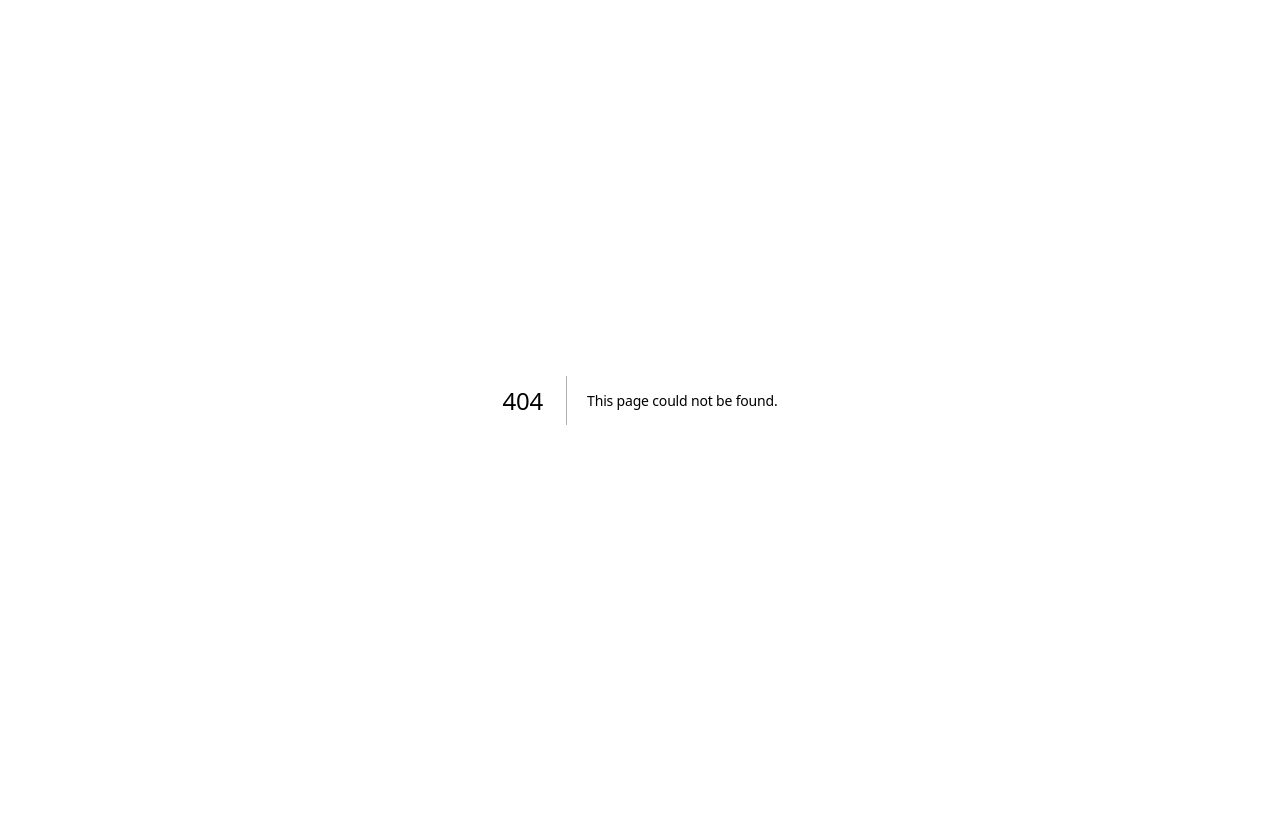
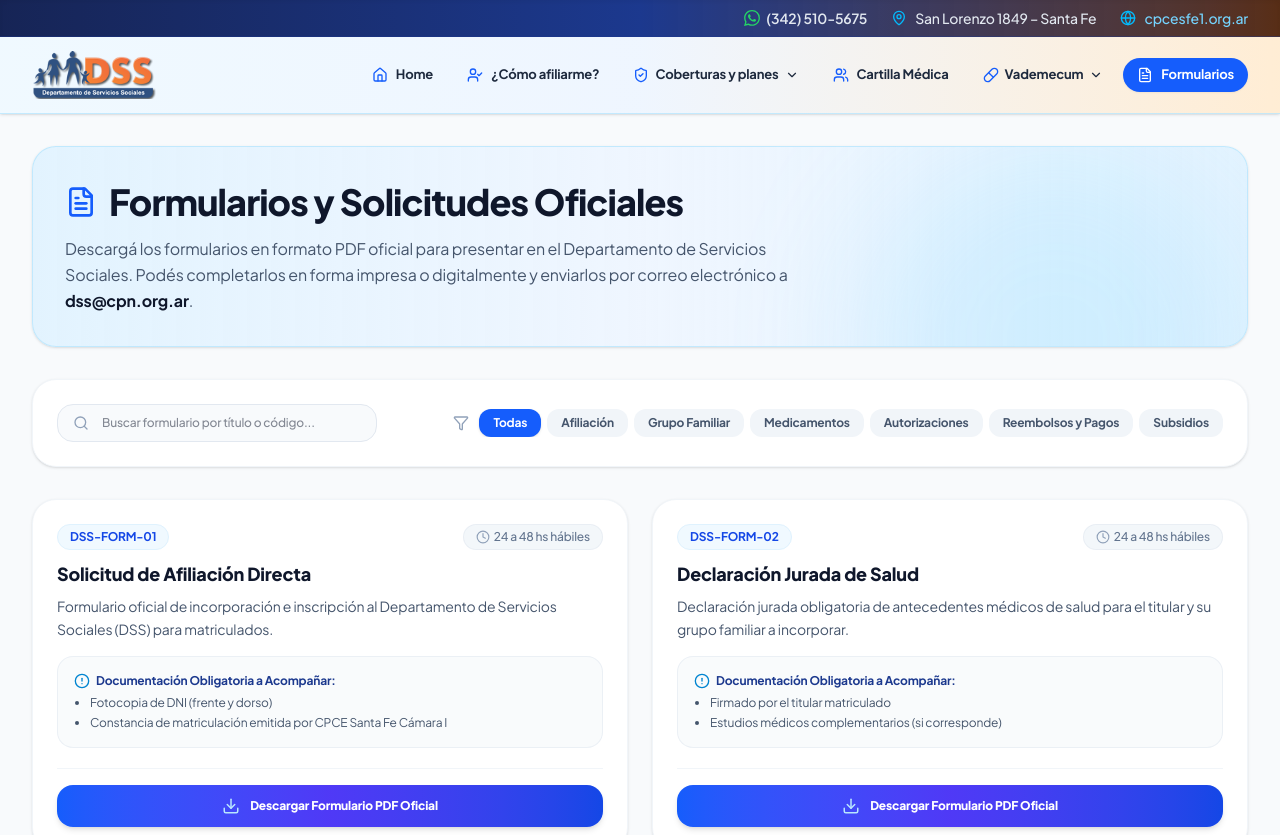
Before and after one commit to KarimServin/guia-interactiva-dss, a Next.js app: page /formularios in a window 1280 px wide. Before the commit this address had no page. Shown: the top 835 px of the page. Before the commit the page ends 800 px from the top, so only its background shows below. Built offline with nearby package versions, Linux system fonts and the light colour scheme.

Commit message:
Add dedicated /formularios route page and match header banner design

```diff
--- /dev/null
+++ b/src/app/formularios/page.tsx
@@ -0,0 +1,22 @@
+'use client';
+
+import { Suspense, useState } from 'react';
+import { Header } from '@/components/Header';
+import { Footer } from '@/components/Footer';
+import { FormsCenter } from '@/components/FormsCenter';
+
+export default function FormulariosPage() {
+  const [activeTab, setActiveTab] = useState<string>('formularios');
+
+  return (
+    <div className="min-h-screen flex flex-col bg-slate-50">
+      <Header activeTab={activeTab} onSelectNav={setActiveTab} />
+      <main className="flex-grow max-w-7xl w-full mx-auto px-4 sm:px-6 lg:px-8 py-8">
+        <Suspense fallback={<div className="p-8 text-center text-slate-500">Cargando formularios...</div>}>
+          <FormsCenter />
+        </Suspense>
+      </main>
+      <Footer />
+    </div>
+  );
+}
--- a/src/components/FormsCenter.tsx
+++ b/src/components/FormsCenter.tsx
@@ -32,19 +32,16 @@ export const FormsCenter: React.FC<FormsCenterProps> = () => {
   return (
     <div className="space-y-8 animate-fadeIn">
       {/* Header Banner */}
-      <div className="bg-gradient-to-br from-slate-900 via-indigo-950 to-blue-950 rounded-2xl sm:rounded-3xl p-4 sm:p-8 md:p-10 text-white shadow-md relative overflow-hidden border border-slate-800/80">
-        <div className="absolute right-0 top-0 w-72 h-72 bg-sky-500/10 rounded-full blur-3xl -mr-16 -mt-16 pointer-events-none" />
-        <div className="relative z-10 max-w-3xl space-y-2.5 sm:space-y-4">
-          <div className="inline-flex items-center gap-1.5 px-2.5 py-0.5 rounded-full bg-white/10 backdrop-blur-md border border-white/15 text-[11px] sm:text-xs font-semibold text-sky-200">
-            <FileText className="w-3.5 h-3.5 text-sky-400" />
-            <span>Repositorio Oficial de Documentos DSS</span>
-          </div>
-          <h2 className="text-xl sm:text-3xl md:text-4xl font-extrabold tracking-tight text-white leading-tight">
-            Formularios y Solicitudes Oficiales
+      <div className="relative bg-gradient-to-r from-sky-100/90 via-blue-50 to-sky-100/80 rounded-3xl p-6 sm:p-8 shadow-sm overflow-hidden border border-sky-200/80">
+        <div className="absolute right-0 top-0 w-96 h-96 bg-sky-300/20 rounded-full blur-3xl pointer-events-none" />
+        <div className="relative z-10 max-w-3xl space-y-2">
+          <h2 className="text-2xl sm:text-4xl font-extrabold tracking-tight text-slate-900 leading-tight flex items-center gap-3">
+            <FileText className="w-7 h-7 sm:w-8 sm:h-8 text-blue-600 shrink-0" />
+            <span>Formularios y Solicitudes Oficiales</span>
           </h2>
-          <p className="text-xs sm:text-sm md:text-base text-slate-300 leading-relaxed font-normal">
+          <p className="text-xs sm:text-sm md:text-base text-slate-600 leading-relaxed font-normal pt-1">
             Descargá los formularios en formato PDF oficial para presentar en el Departamento de Servicios Sociales.
-            Podés completarlos en forma impresa o digitalmente y enviarlos por correo electrónico a <strong className="text-white">dss@cpn.org.ar</strong>.
+            Podés completarlos en forma impresa o digitalmente y enviarlos por correo electrónico a <strong className="text-slate-900 font-bold">dss@cpn.org.ar</strong>.
           </p>
         </div>
       </div>
--- a/src/components/Header.tsx
+++ b/src/components/Header.tsx
@@ -87,6 +87,8 @@ export const Header: React.FC<HeaderProps> = ({ activeTab = 'guia', onSelectNav
       return;
     } else if (id === 'cuotas') {
       router.push('/cuotas');
+    } else if (id === 'formularios') {
+      router.push('/formularios');
     }
 
     if (onSelectNav) {
```
